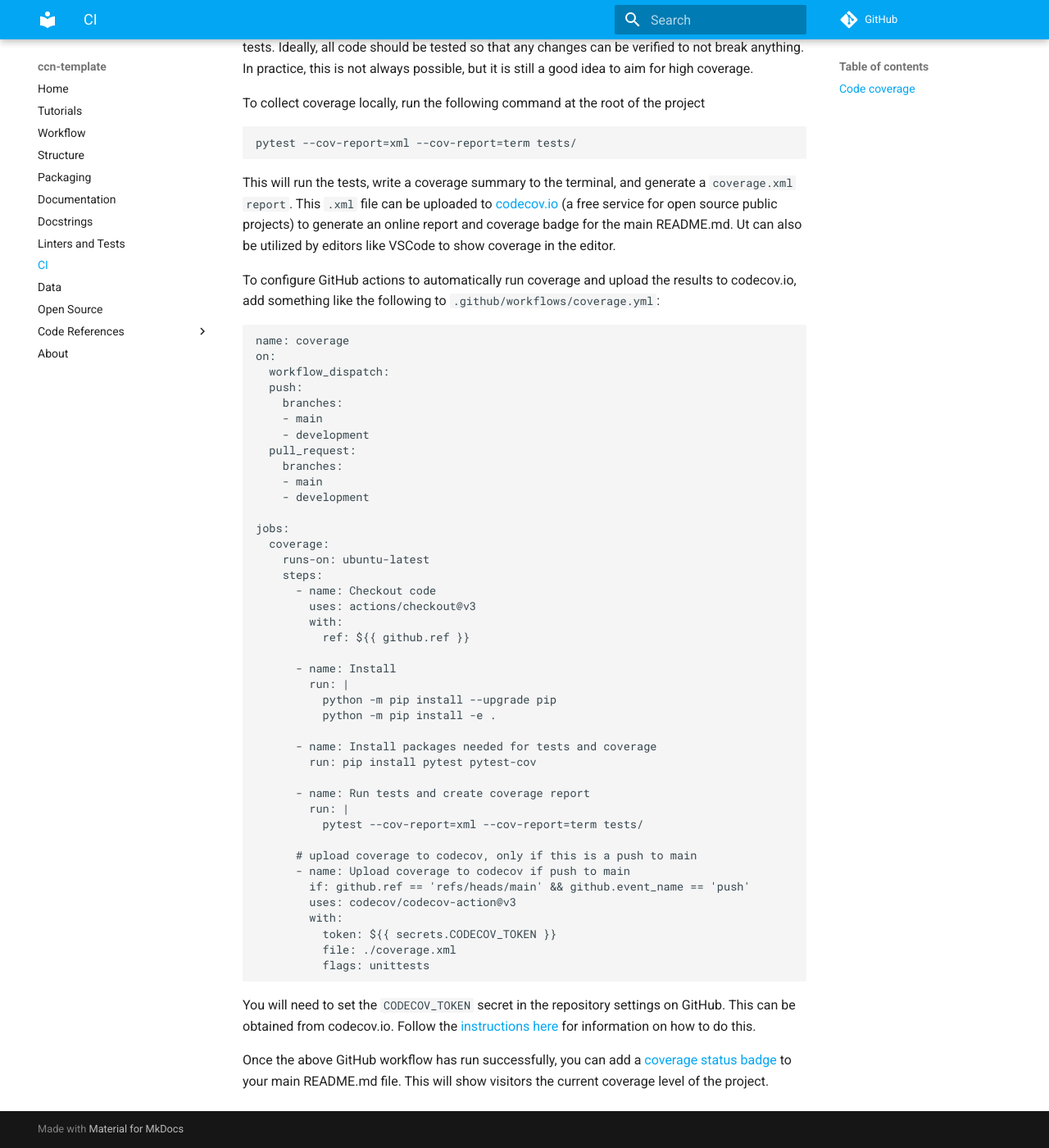
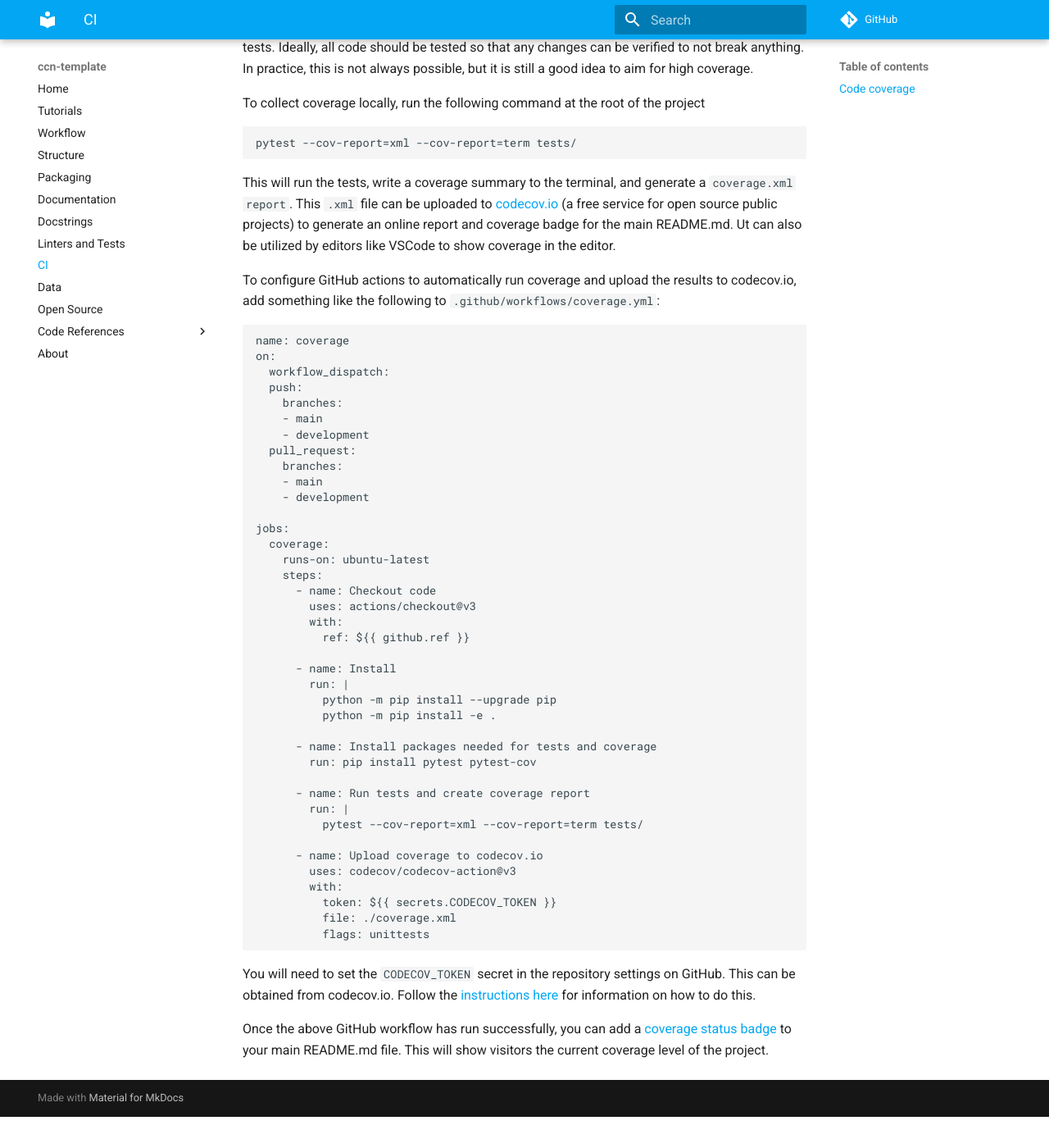
Before and after one commit to flatironinstitute/ccn-template, an MkDocs documentation site: the page built from docs/notes/06-ci.md, in a window 1280 px wide and 1400 px high, scrolled down 985 px. Shown: the whole window at 82% size. Built offline with MkDocs 1.6.1 and Material for MkDocs 9.7.7, drawn with Linux system fonts in a browser that asks for light colours; comment, search, counter and statistics services are not loaded; after the commit the page ends 2347 px from its top, so only the background shows below that.

```diff
--- a/docs/notes/06-ci.md
+++ b/docs/notes/06-ci.md
@@ -72,9 +72,7 @@
         run: |
           pytest --cov-report=xml --cov-report=term tests/
 
-      # upload coverage to codecov, only if this is a push to main
-      - name: Upload coverage to codecov if push to main
-        if: github.ref == 'refs/heads/main' && github.event_name == 'push'
+      - name: Upload coverage to codecov.io
         uses: codecov/codecov-action@v3
         with:
           token: ${{ secrets.CODECOV_TOKEN }}
```
Also changed, not shown: README.md (+1 -1 lines).
